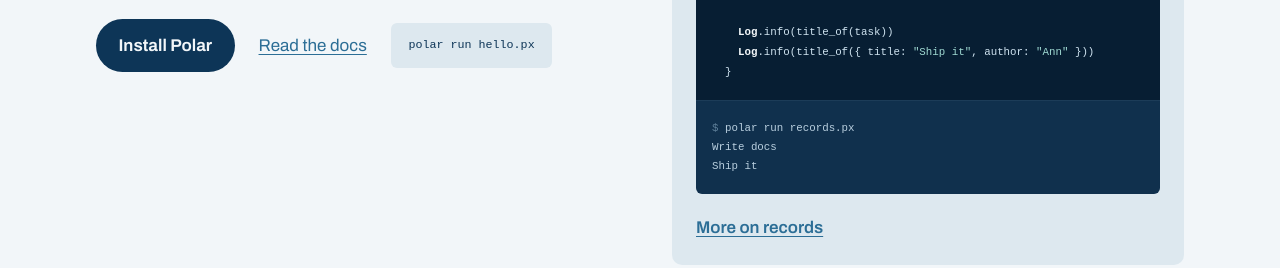
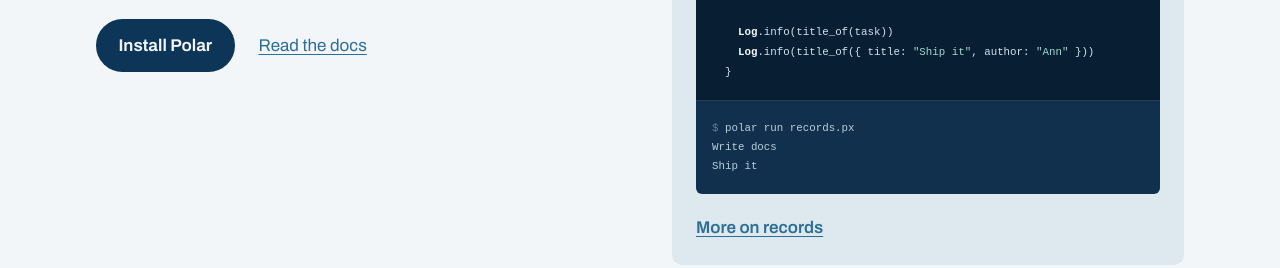
Before and after one commit to stepanvanzuriak/polar, a plain HTML site: page website/index.html in a window 1280 px wide. Shown: the part 532-800 px from the top of the page. Drawn offline with Linux system fonts and the light colour scheme; a web font is replaced by a local one.

Commit message:
HOTFIX: Updated docs

```diff
--- a/website/index.html
+++ b/website/index.html
@@ -306,7 +306,8 @@ pre, code { font-family: var(--mono); }
 code { font-size: 0.9em; font-variation-settings: "wdth" 87.5; }
 
 .shell {
-  margin: 0;
+  display: inline-block;
+  margin: 1.25rem 0 0;
   padding: 0.75rem 1.1rem;
   background: var(--surface);
   border-radius: 6px;
@@ -424,7 +425,6 @@ code { font-size: 0.9em; font-variation-settings: "wdth" 87.5; }
       <div class="actions">
         <a class="button" href="#install">Install Polar</a>
         <a href="docs/getting-started.html">Read the docs</a>
-        <pre class="shell"><code>polar run hello.px</code></pre>
       </div>
     </div>
 
```
